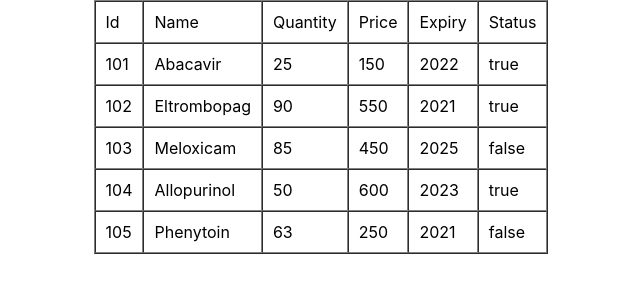
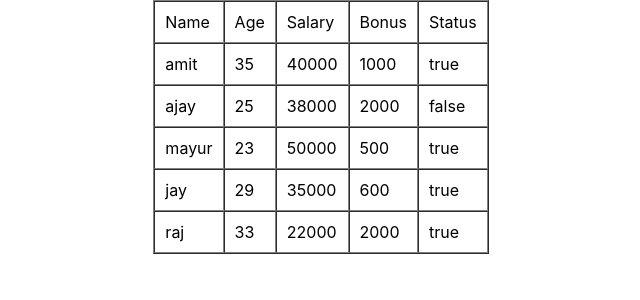
Before and after one commit to nenu-kalathiya/project-1, a React (Create React App) app in the folder project-1/: page / in a window 1280 px wide. Shown: the top 300 px of the page, without its empty margins (319-959 px from the left). Built offline with nearby package versions, Linux system fonts and the light colour scheme.

Commit message:
employee-data

```diff
--- a/project-1/src/App.js
+++ b/project-1/src/App.js
@@ -7,68 +7,61 @@
 
   let data = [
     {
-      id: 101,
-      name: 'Abacavir',
-      quantity: 25,
-      price: 150,
-      expiry: 2022,
+      name: "amit",
+      age: 35,
+      salary: 40000,
+      bonus: 1000,
       status: true
     },
     {
-      id: 102,
-      name: 'Eltrombopag',
-      quantity: 90,
-      price: 550,
-      expiry: 2021,
+      name: "ajay",
+      age: 25,
+      salary: 38000,
+      bonus: 2000,
+      status: false
+    },
+    {
+      name: "mayur",
+      age: 23,
+      salary: 50000,
+      bonus: 500,
       status: true
     },
     {
-      id: 103,
-      name: 'Meloxicam',
-      quantity: 85,
-      price: 450,
-      expiry: 2025,
-      status: false
-    },
-    {
-      id: 104,
-      name: 'Allopurinol',
-      quantity: 50,
-      price: 600,
-      expiry: 2023,
+      name: "jay",
+      age: 29,
+      salary: 35000,
+      bonus: 600,
       status: true
     },
     {
-      id: 105,
-      name: 'Phenytoin',
-      quantity: 63,
-      price: 250,
-      expiry: 2021,
-      status: false
-    }
+      name: "raj",
+      age: 33,
+      salary: 22000,
+      bonus: 2000,
+      status: true
+    },
   ];
 
   return (
     <table border="1" align="center" cellPadding="10" cellspacing="0">
       <tr>
-        <td>Id</td>
         <td>Name</td>
-        <td>Quantity</td>
-        <td>Price</td>
-        <td>Expiry</td>
+        <td>Age</td>
+        <td>Salary</td>
+        <td>Bonus</td>
         <td>Status</td>
       </tr>
       {
         data.map((d,i) => {
-          let {id, name, quantity, price, expiry, status} = d
+          let {name, age, salary, bonus, status} = d
           return(
 
             <tr>
-              <td>{id}</td>
               <td>{name}</td>
-              <td>{quantity}</td>
-              <td>{price}</td>
-              <td>{expiry}</td>
+              <td>{age}</td>
+              <td>{salary}</td>
+              <td>{bonus}</td>
               <td>{status.toString()}</td>
             </tr>
           )
```
